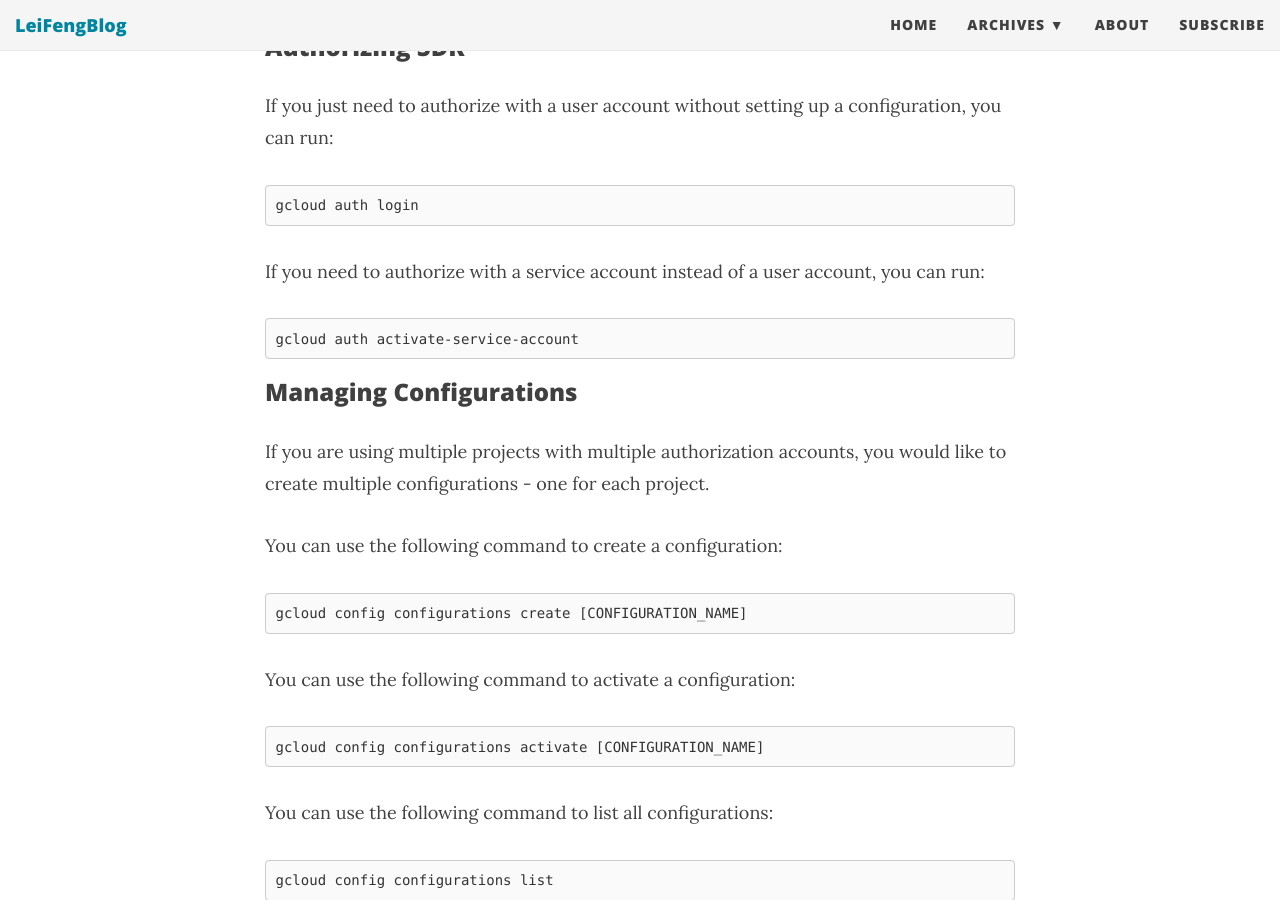
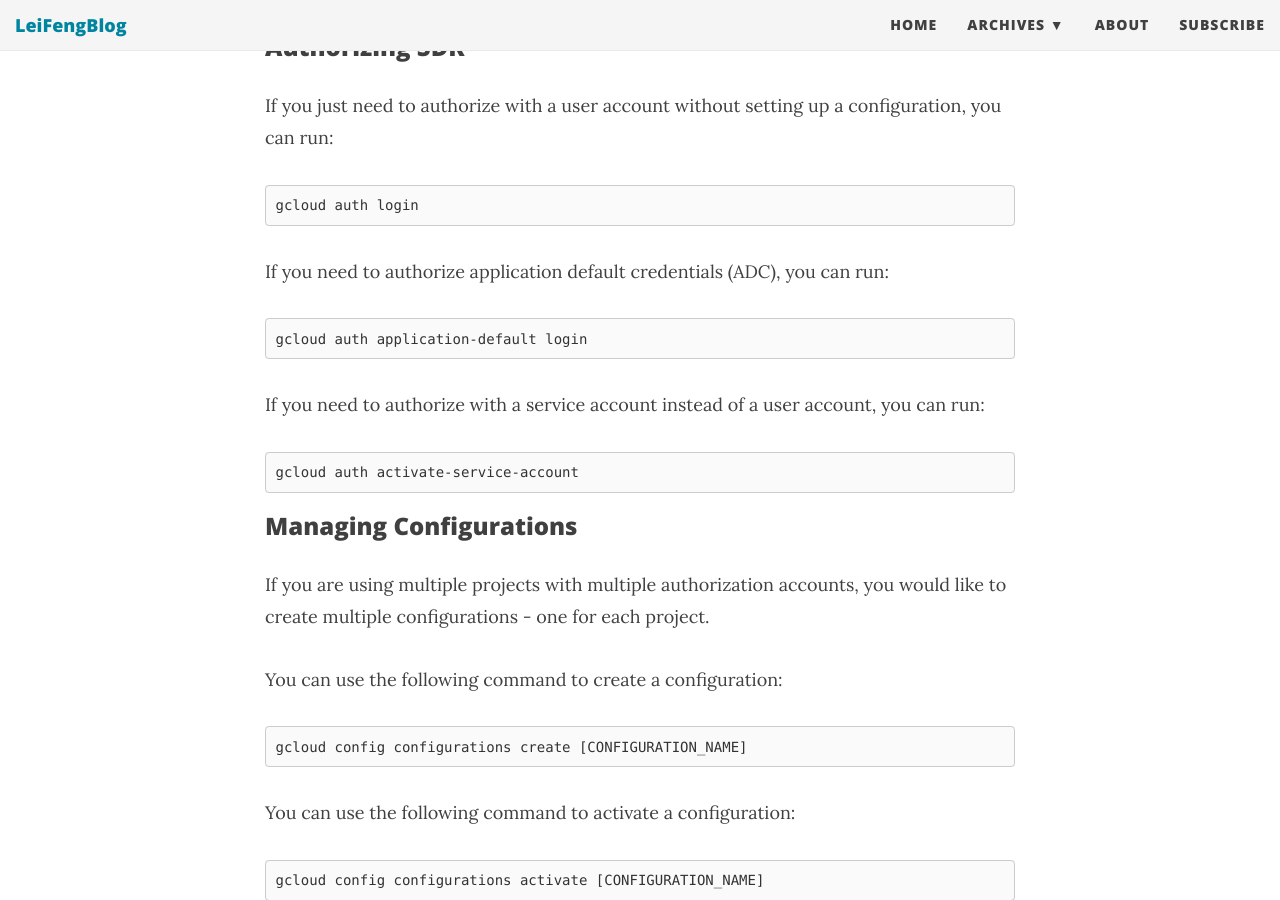
Before and after one commit to stonefl/stonefl.github.io, a Jekyll site: the page built from _posts/2020-06-07-Installing-Google-Cloud-SDK-to-Use-Python-from-Anaconda.md, in a window 1280 px wide and 900 px high, scrolled down 3727 px. Built offline with Jekyll 4.4.1, drawn with Linux system fonts in a browser that asks for light colours; nearby versions of some CDN libraries; comment, search, counter and statistics services are not loaded.

Commit message:
Update 2020-06-07-Installing-Google-Cloud-SDK-to-Use-Python-from-Anaconda.md

````diff
--- a/_posts/2020-06-07-Installing-Google-Cloud-SDK-to-Use-Python-from-Anaconda.md
+++ b/_posts/2020-06-07-Installing-Google-Cloud-SDK-to-Use-Python-from-Anaconda.md
@@ -82,6 +82,10 @@ If you just need to authorize with a user account without setting up a configura
 ```
 gcloud auth login
 ```
+If you need to authorize application default credentials (ADC), you can run:
+```
+gcloud auth application-default login
+```
 
 If you need to authorize with a service account instead of a user account, you can run:
 ```
````
